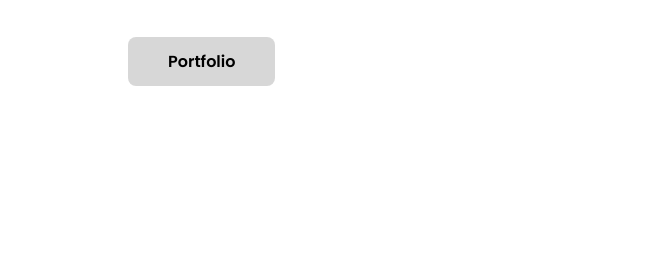
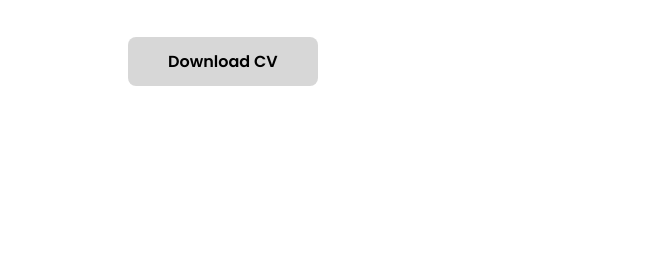
Before and after one commit to swathyh/webtinkerhubportfolio, a plain HTML site: page index.html in a window 1280 px wide. Shown: the part 441-698 px from the top of the page, 0-645 px from the left. Drawn offline with nearby package versions, Linux system fonts and the light colour scheme.

Commit message:
Update index.html

```diff
--- a/index.html
+++ b/index.html
@@ -40,7 +40,7 @@
                 <div class="home__data">
                     <h1 class="home__title">Hi,<br>I'am <span class="home__title-color">Swathy</span><br> Student </h1>
 
-                    <a href="assets/resume/RESUME.pdf" class="button">Portfolio</a>
+                    <a href="assets/resume/RESUME.pdf" class="button">Download CV</a>
                 </div>
 
                 <div class="home__social">
```
